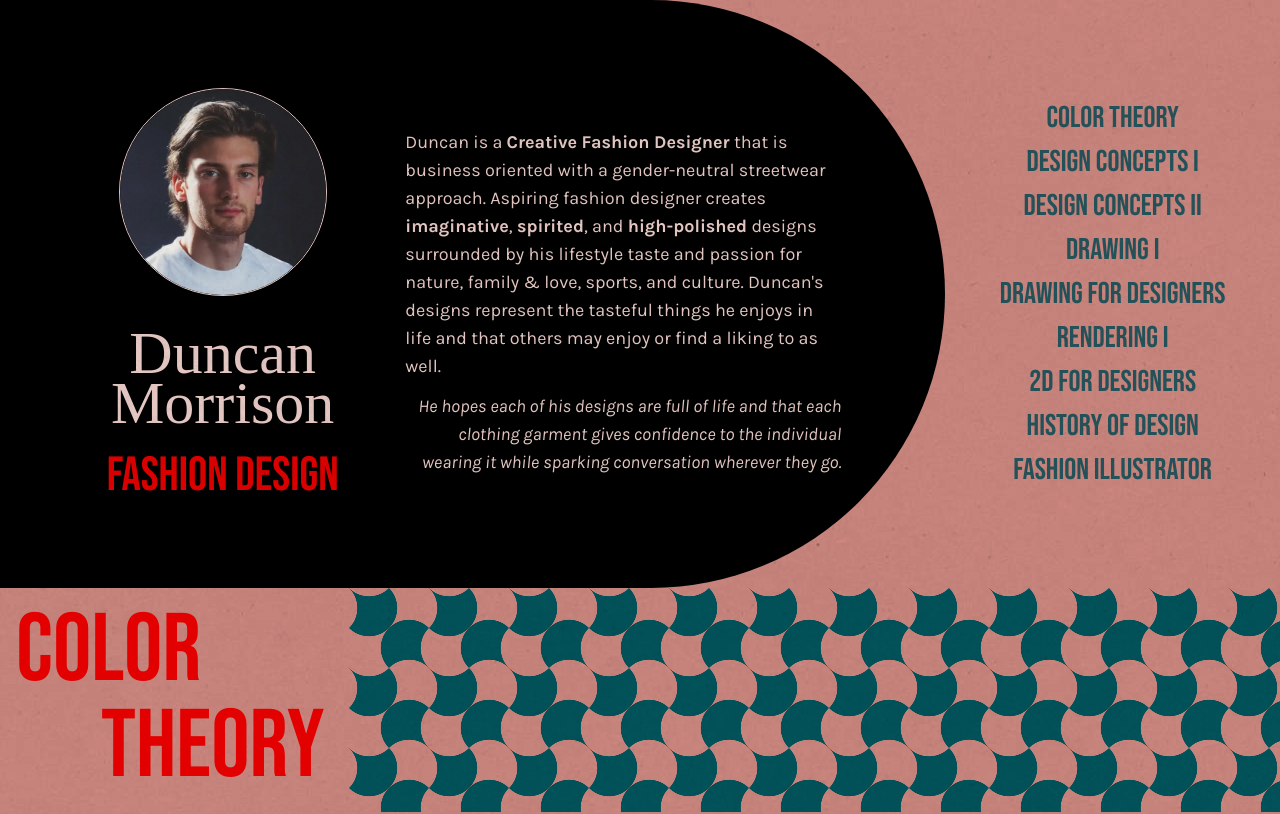
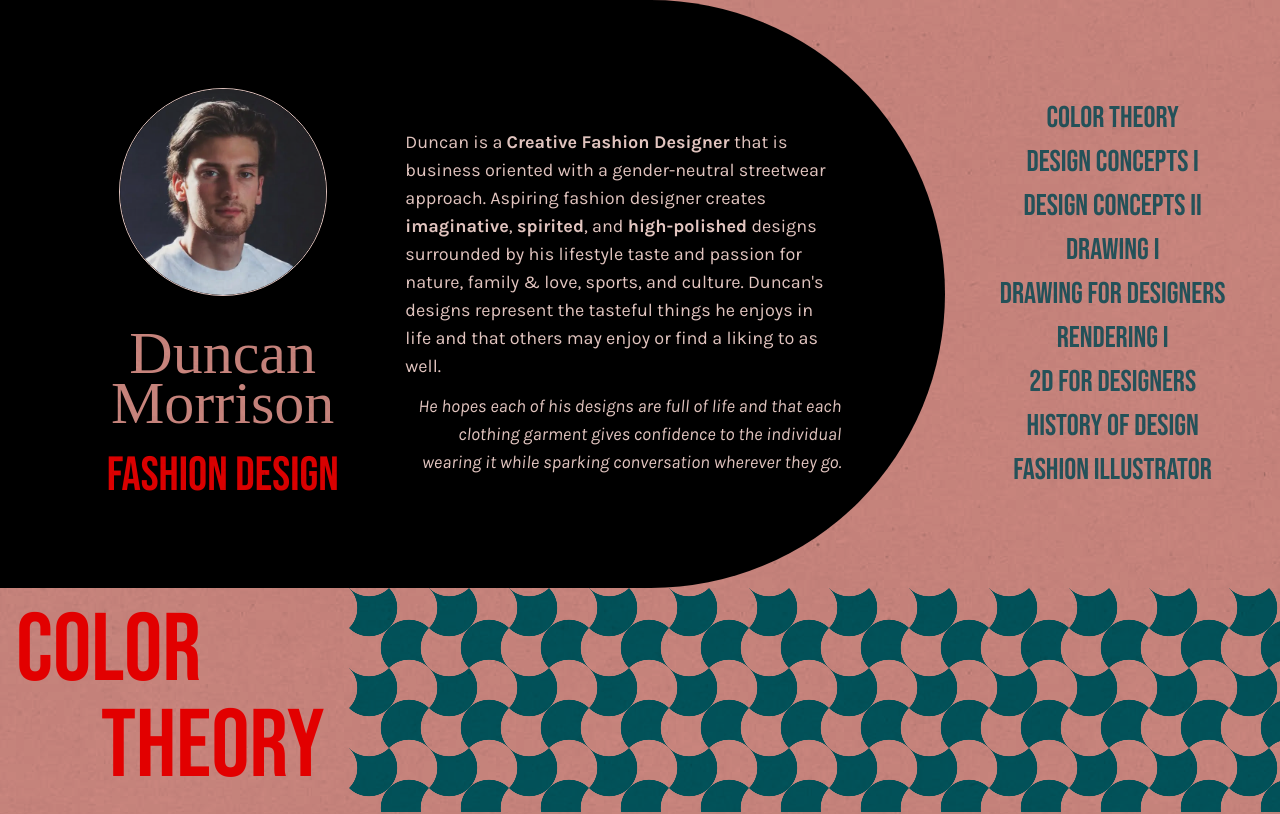
Before and after one commit to lizamorr/duncan, a React (Create React App) app: page / in a window 1280 px wide. Shown: the top 814 px of the page. Built offline with nearby package versions, Linux system fonts and the light colour scheme; a web font is replaced by a local one.

Commit message:
change name color

```diff
--- a/src/components/About.tsx
+++ b/src/components/About.tsx
@@ -29,7 +29,7 @@ export default function About() {
             className="rounded-full h-40 w-40 lg:h-52 lg:w-52 border border-customLightPink"
             alt="logo"
           />
-          <p className="header pt-2 lg:pt-8 text-customLightPink leading-[50px]">
+          <p className="header pt-2 lg:pt-8 text-customPink leading-[50px]">
             Duncan Morrison
           </p>
           <p className="bebas-neue-regular text-4xl lg:text-5xl pt-6 text-customRed">
```
